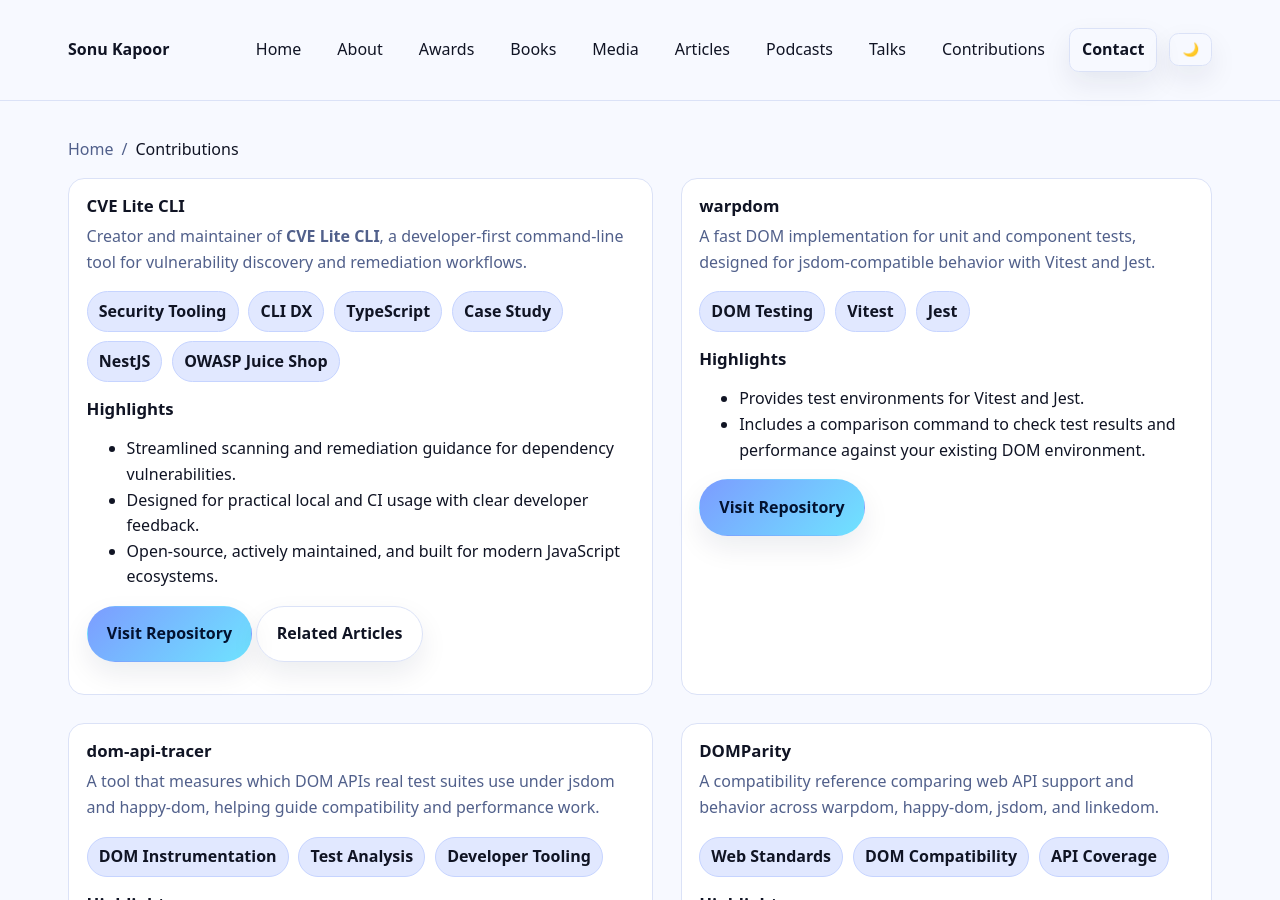
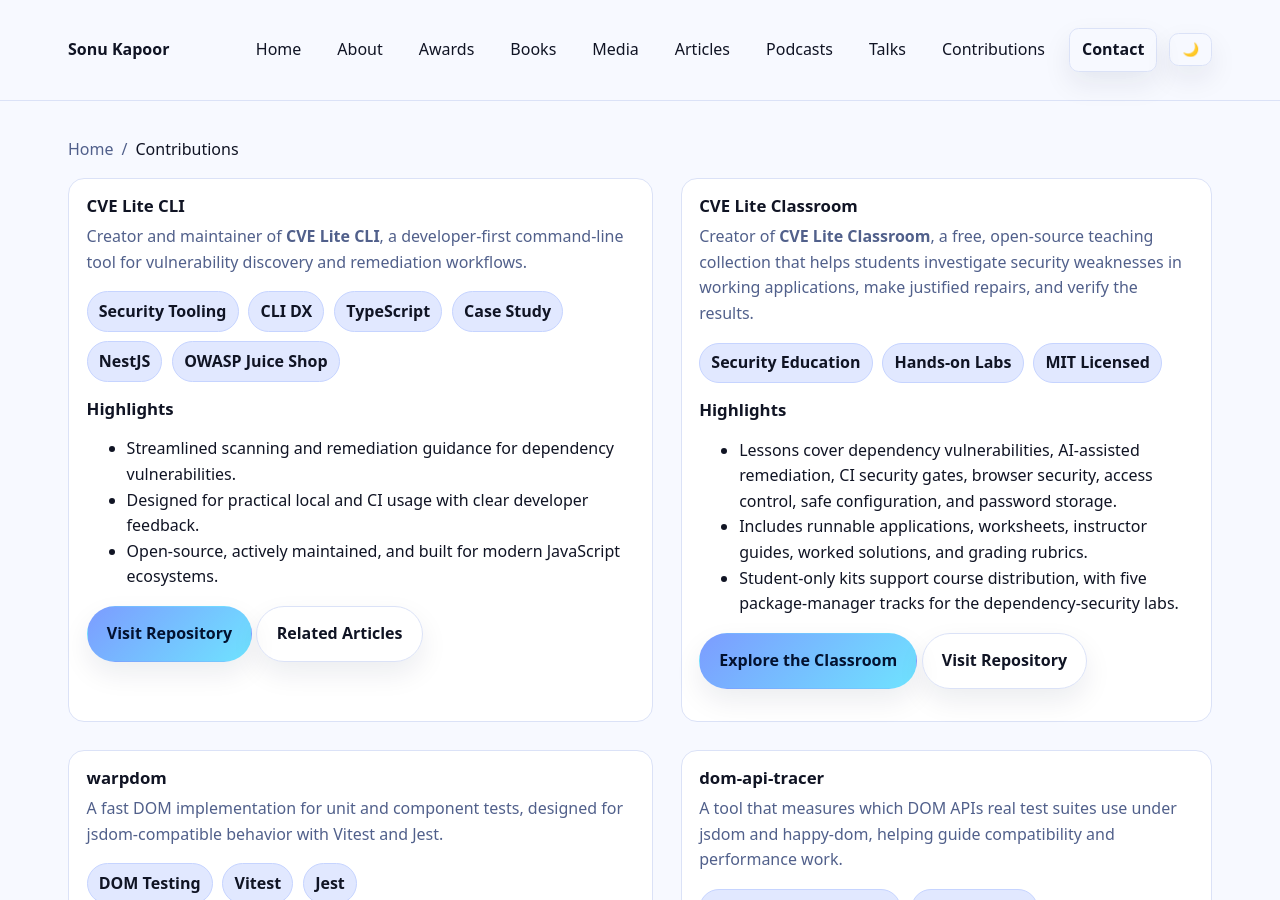
Before and after one commit to sonukapoor/sonukapoor-site.com, a Jekyll site: the page built from contributions.md, in a window 1280 px wide and 900 px high. Built offline with Jekyll 4.4.1, drawn with Linux system fonts in a browser that asks for light colours.

Commit message:
Add CVE Lite Classroom to website

```diff
--- a/contributions.md
+++ b/contributions.md
@@ -4,7 +4,7 @@
 page_title: "Open Source Contributions by Sonu Kapoor"
 permalink: /contributions/
 image: /images/og/contributions-og.png
-description: "Open source projects and contributions by Sonu Kapoor — CVE Lite CLI, warpdom, dom-api-tracer, DOMParity, Angular, NGX-Layout, and Angular Toronto."
+description: "Open source projects and contributions by Sonu Kapoor — CVE Lite CLI, CVE Lite Classroom, warpdom, dom-api-tracer, DOMParity, Angular, NGX-Layout, and Angular Toronto."
 keywords:
   - Sonu Kapoor
   - Open Source
@@ -16,6 +16,8 @@
   - warpdom
   - dom-api-tracer
   - DOMParity
+  - CVE Lite Classroom
+  - Security Education
 schema:
   "@context": "https://schema.org"
   "@graph":
@@ -23,7 +25,7 @@
       "@id": "https://sonukapoor.com/contributions/#collectionpage"
       url: "https://sonukapoor.com/contributions/"
       name: "Open Source Contributions – Sonu Kapoor"
-      description: "Selected projects and contributions across security tooling, DOM testing and compatibility, Angular core, NGX-Layout, and community leadership."
+      description: "Selected projects and contributions across security tooling and education, DOM testing and compatibility, Angular core, NGX-Layout, and community leadership."
       isPartOf: { "@id": "https://sonukapoor.com/#website" }
       mainEntity: { "@id": "https://sonukapoor.com/contributions/#itemlist" }
       about: { "@id": "https://sonukapoor.com/#person" }
@@ -123,6 +125,22 @@
             member: { "@id": "https://sonukapoor.com/#person" }
             about: { "@id": "https://sonukapoor.com/#person" }
             sameAs: ["https://www.meetup.com/angular-toronto/"]
+
+        - "@type": "ListItem"
+          position: 9
+          item:
+            "@type": "LearningResource"
+            name: "CVE Lite Classroom"
+            description: "Free, open-source security lessons with runnable applications, guided repairs, worksheets, instructor guides, worked solutions, and grading rubrics."
+            learningResourceType: "Hands-on security exercises"
+            creator: { "@id": "https://sonukapoor.com/#person" }
+            url: "https://sonukapoor.github.io/cve-lite-classroom/"
+            license: "https://github.com/sonukapoor/cve-lite-classroom/blob/main/LICENSE"
+            subjectOf:
+              "@type": "SoftwareSourceCode"
+              codeRepository: "https://github.com/sonukapoor/cve-lite-classroom"
+              url: "https://github.com/sonukapoor/cve-lite-classroom"
+            potentialAction: { "@type": "ViewAction", target: "https://sonukapoor.github.io/cve-lite-classroom/" }
 ---
 
 <div class="grid grid-2">
@@ -152,6 +170,32 @@
     <p>
       <a class="btn" href="https://github.com/sonukapoor/cve-lite-cli" target="_blank" rel="noopener">Visit Repository</a>
       <a class="btn secondary" href="/articles/">Related Articles</a>
+    </p>
+  </section>
+
+  <!-- CVE Lite Classroom -->
+  <section class="card">
+    <h2>CVE Lite Classroom</h2>
+    <p class="muted">
+      Creator of <strong>CVE Lite Classroom</strong>, a free, open-source teaching collection that helps students investigate security weaknesses in working applications, make justified repairs, and verify the results.
+    </p>
+
+    <div class="kickers" style="margin-top:.5rem">
+      <span class="badge">Security Education</span>
+      <span class="badge">Hands-on Labs</span>
+      <span class="badge">MIT Licensed</span>
+    </div>
+
+    <h3>Highlights</h3>
+    <ul>
+      <li>Lessons cover dependency vulnerabilities, AI-assisted remediation, CI security gates, browser security, access control, safe configuration, and password storage.</li>
+      <li>Includes runnable applications, worksheets, instructor guides, worked solutions, and grading rubrics.</li>
+      <li>Student-only kits support course distribution, with five package-manager tracks for the dependency-security labs.</li>
+    </ul>
+
+    <p>
+      <a class="btn" href="https://sonukapoor.github.io/cve-lite-classroom/" target="_blank" rel="noopener">Explore the Classroom</a>
+      <a class="btn secondary" href="https://github.com/sonukapoor/cve-lite-classroom" target="_blank" rel="noopener">Visit Repository</a>
     </p>
   </section>
 
```
Also changed, not shown: about.md (+4 -0 lines), index.md (+10 -0 lines).
